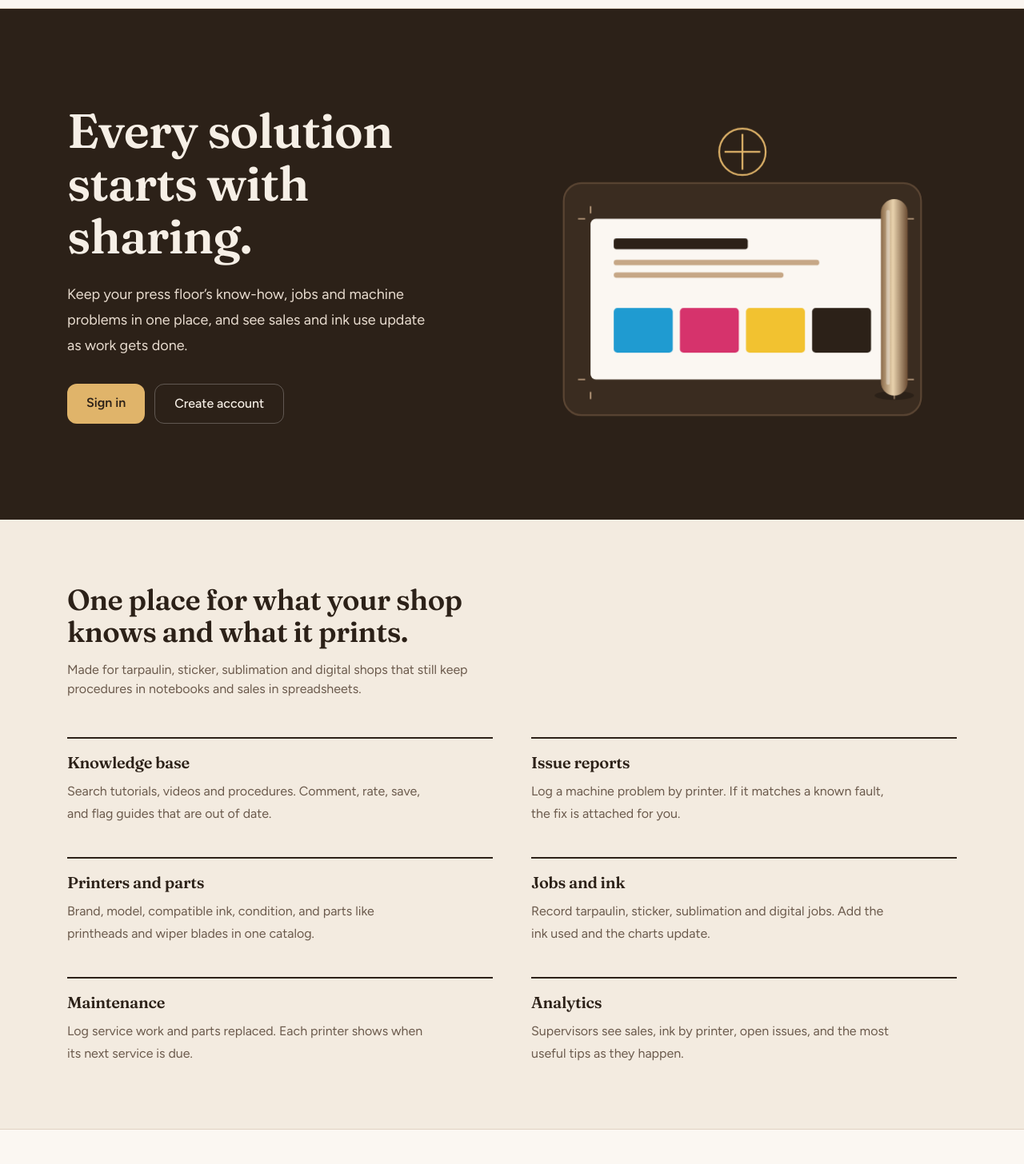
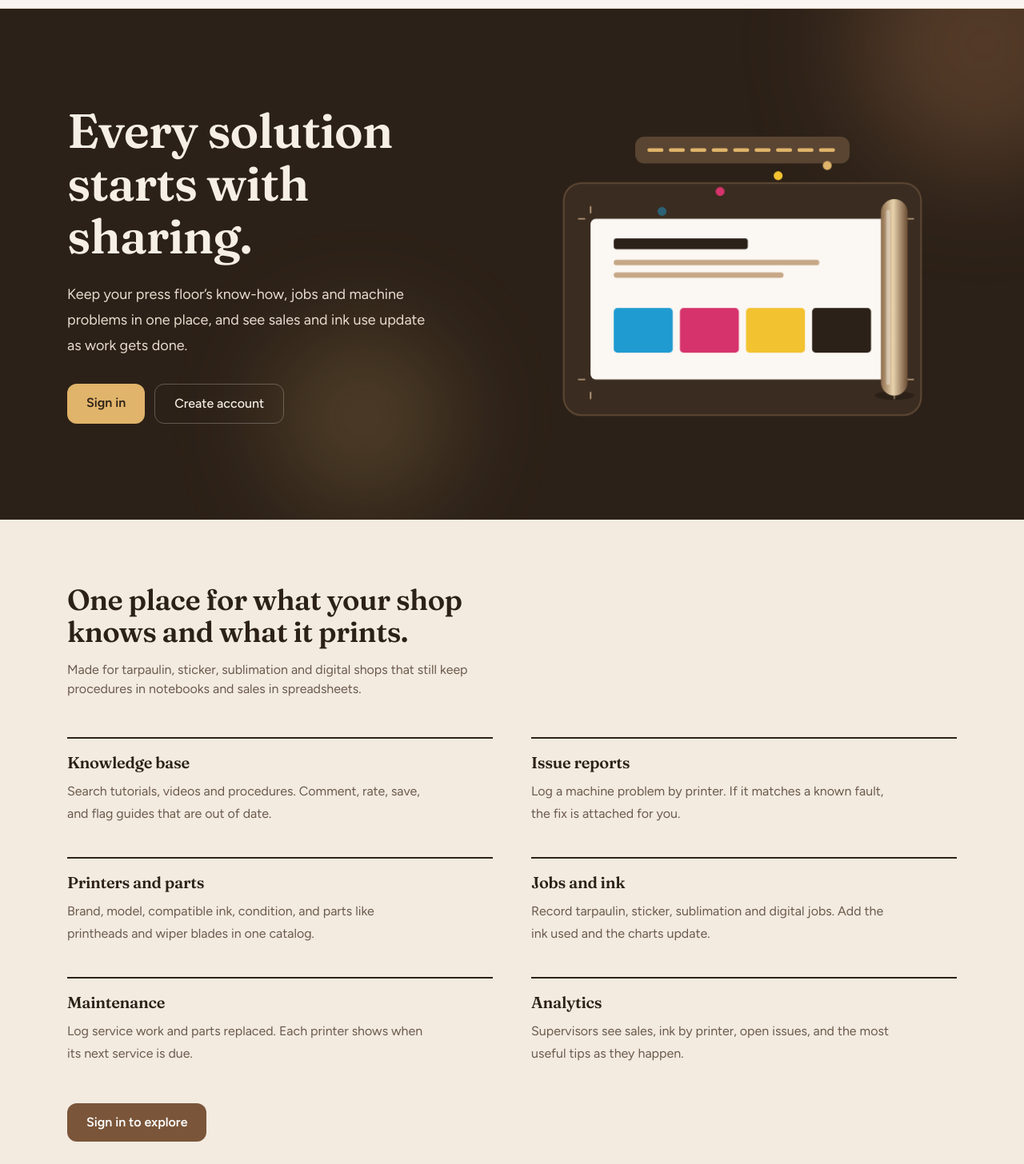
Before and after one commit to eliz2006/WORKTIPS, a React (Vite) app in the folder frontend/: page / in a window 1280 px wide. Shown: the part 54-1510 px from the top of the page at 80% size. Built offline with nearby package versions, Linux system fonts and the light colour scheme.

Commit message:
redesign landing page

```diff
--- a/frontend/src/pages/Landing.jsx
+++ b/frontend/src/pages/Landing.jsx
@@ -38,6 +38,21 @@ const css = `
 .wt-ink{animation:wt-fade 9s linear infinite}
 .wt-press{animation:wt-bob 7s ease-in-out infinite}
 
+/* flowing ink and gently drifting shapes */
+@keyframes wt-drop{0%{transform:translateY(-8px);opacity:0}15%{opacity:1}70%{opacity:1}100%{transform:translateY(56px);opacity:0}}
+@keyframes wt-flow{to{stroke-dashoffset:-48}}
+@keyframes wt-drift{0%,100%{transform:translate(0,0)}50%{transform:translate(28px,-20px)}}
+.wt-drop{animation:wt-drop 3.2s ease-in infinite}
+.wt-flow{stroke-dasharray:14 10;animation:wt-flow 2.4s linear infinite}
+.wt-drift{animation:wt-drift 14s ease-in-out infinite}
+.wt-drift-b{animation:wt-drift 18s ease-in-out infinite reverse}
+
+/* soft hover motion */
+.wt-lift{transition:transform .25s ease,box-shadow .25s ease}
+.wt-lift:hover{transform:translateY(-3px);box-shadow:0 10px 24px rgba(44,33,24,.14)}
+.wt-item{transition:border-color .25s ease,transform .25s ease}
+.wt-item:hover{border-color:#c6a786;transform:translateX(4px)}
+
 /* timeline line draws when scrolled into view */
 .wt-line{transform-origin:left;transform:scaleX(0);transition:transform 1.6s cubic-bezier(.4,0,.2,1)}
 .wt-seen .wt-line{transform:scaleX(1)}
@@ -46,7 +61,8 @@ const css = `
 
 @media (prefers-reduced-motion:reduce){
   .wt-in{animation:none;opacity:1}
-  .wt-roller,.wt-reveal,.wt-ink,.wt-press{animation:none}
+  .wt-roller,.wt-reveal,.wt-ink,.wt-press,.wt-drop,.wt-flow,.wt-drift,.wt-drift-b{animation:none}
+  .wt-lift:hover,.wt-item:hover{transform:none}
   .wt-reveal{transform:none}.wt-roller{transform:translateX(340px)}
   .wt-line,.wt-dot{transition:none;transform:none;opacity:1}
 }
@@ -107,8 +123,11 @@ function PressArt() {
         </g>
       </g>
 
-      <circle cx="240" cy="75" r="26" fill="none" stroke="#e0b46a" strokeWidth="2" />
-      <path d="M240 55v40M220 75h40" stroke="#e0b46a" strokeWidth="2" />
+      <rect x="120" y="58" width="240" height="30" rx="10" fill="#5a4533" />
+      <path className="wt-flow" d="M134 73H346" stroke="#e0b46a" strokeWidth="4" strokeLinecap="round" fill="none" />
+      {[[150, '#1f9bd1', 0], [215, '#d6336c', 0.8], [280, '#f2c230', 1.6], [335, '#e0b46a', 2.4]].map(([x, c, d]) => (
+        <circle key={x} className="wt-drop" cx={x} cy="96" r="5" fill={c} style={{ animationDelay: `${d}s` }} />
+      ))}
     </svg>
   )
 }
@@ -147,8 +166,10 @@ export default function Landing() {
       </header>
 
       <main id="top">
-        <section className="bg-[#2c2118] text-[#f6efe6]">
-          <div className="mx-auto grid max-w-6xl items-center gap-10 px-5 py-16 lg:grid-cols-2 lg:py-24">
+        <section className="relative overflow-hidden bg-[#2c2118] text-[#f6efe6]">
+          <div aria-hidden="true" className="wt-drift pointer-events-none absolute -right-20 -top-24 h-80 w-80 rounded-full bg-[#7a5539]/50 blur-3xl" />
+          <div aria-hidden="true" className="wt-drift-b pointer-events-none absolute bottom-0 left-1/4 h-56 w-56 rounded-full bg-[#e0b46a]/20 blur-3xl" />
+          <div className="relative mx-auto grid max-w-6xl items-center gap-10 px-5 py-16 lg:grid-cols-2 lg:py-24">
             <div>
               <h1 className="wt-serif wt-in text-4xl font-semibold leading-[1.1] sm:text-6xl">
                 Every solution starts with sharing.
@@ -157,11 +178,11 @@ export default function Landing() {
                 Keep your press floor&rsquo;s know-how, jobs and machine problems in one place, and see sales and ink use update as work gets done.
               </p>
               <div className="wt-in mt-8 flex flex-wrap gap-3" style={{ animationDelay: '.3s' }}>
-                <Link to={enterTo} className="rounded-xl bg-[#e0b46a] px-6 py-3 font-semibold text-[#2c2118] transition hover:bg-[#ebc27d]">
+                <Link to={enterTo} className="wt-lift rounded-xl bg-[#e0b46a] px-6 py-3 font-semibold text-[#2c2118]">
                   {user ? 'Continue to workspace' : 'Sign in'}
                 </Link>
                 {!user && (
-                  <Link to="/register" className="rounded-xl border border-white/25 px-6 py-3 font-medium transition hover:bg-white/10">
+                  <Link to="/register" className="wt-lift rounded-xl border border-white/25 px-6 py-3 font-medium hover:bg-white/10">
                     Create account
                   </Link>
                 )}
@@ -180,12 +201,15 @@ export default function Landing() {
           </p>
           <dl className="mt-12 grid gap-x-12 gap-y-10 md:grid-cols-2">
             {modules.map(([title, body]) => (
-              <div key={title} className="border-t-2 border-[#2c2118] pt-4">
+              <div key={title} className="wt-item border-t-2 border-[#2c2118] pt-4">
                 <dt className="wt-serif text-xl font-semibold">{title}</dt>
                 <dd className="mt-2 max-w-md leading-7 text-[#6b5a4c]">{body}</dd>
               </div>
             ))}
           </dl>
+          <Link to={enterTo} className="wt-lift mt-12 inline-block rounded-xl bg-[#7a5539] px-6 py-3 font-semibold text-white">
+            {user ? 'Open the workspace' : 'Sign in to explore'}
+          </Link>
         </section>
 
         <section id="flow" className="border-y border-[#e0d2c2] bg-[#fbf7f2]">
@@ -209,6 +233,9 @@ export default function Landing() {
                 ))}
               </ol>
             </div>
+            <a href="#roles" className="wt-lift mt-12 inline-block rounded-xl border border-[#7a5539] px-6 py-3 font-semibold text-[#7a5539]">
+              Choose your access
+            </a>
           </div>
         </section>
 
@@ -216,7 +243,7 @@ export default function Landing() {
           <h2 className="wt-serif text-3xl font-semibold sm:text-4xl">Pick the access you need.</h2>
           <p className="mt-3 text-[#6b5a4c]">An administrator approves every new account before it can sign in.</p>
           <div className="mt-10 grid gap-5 lg:grid-cols-2">
-            <article className="rounded-3xl border border-[#e0d2c2] bg-[#fbf7f2] p-8">
+            <article className="wt-lift rounded-3xl border border-[#e0d2c2] bg-[#fbf7f2] p-8">
               <h3 className="wt-serif text-2xl font-semibold">Recipient</h3>
               <p className="mt-1 text-[#6b5a4c]">View only</p>
               <ul className="mt-5 space-y-2 leading-7">
@@ -225,7 +252,7 @@ export default function Landing() {
                 <li>No changes to records</li>
               </ul>
             </article>
-            <article className="rounded-3xl bg-[#2c2118] p-8 text-[#f6efe6]">
+            <article className="wt-lift rounded-3xl bg-[#2c2118] p-8 text-[#f6efe6]">
               <h3 className="wt-serif text-2xl font-semibold">Employee</h3>
               <p className="mt-1 text-[#c6a786]">Operators and technicians</p>
               <ul className="mt-5 space-y-2 leading-7 text-[#e8dccf]">
@@ -244,7 +271,7 @@ export default function Landing() {
               Create an account, then wait for an administrator to approve it.
             </p>
             <div className="mt-8 flex flex-wrap justify-center gap-3">
-              <Link to="/register" className="rounded-xl bg-[#fbf7f2] px-6 py-3 font-semibold text-[#2c2118]">Create account</Link>
+              <Link to="/register" className="wt-lift rounded-xl bg-[#fbf7f2] px-6 py-3 font-semibold text-[#2c2118]">Create account</Link>
               <Link to="/login" className="rounded-xl border border-white/40 px-6 py-3 font-medium transition hover:bg-white/10">Sign in</Link>
             </div>
           </div>
```
